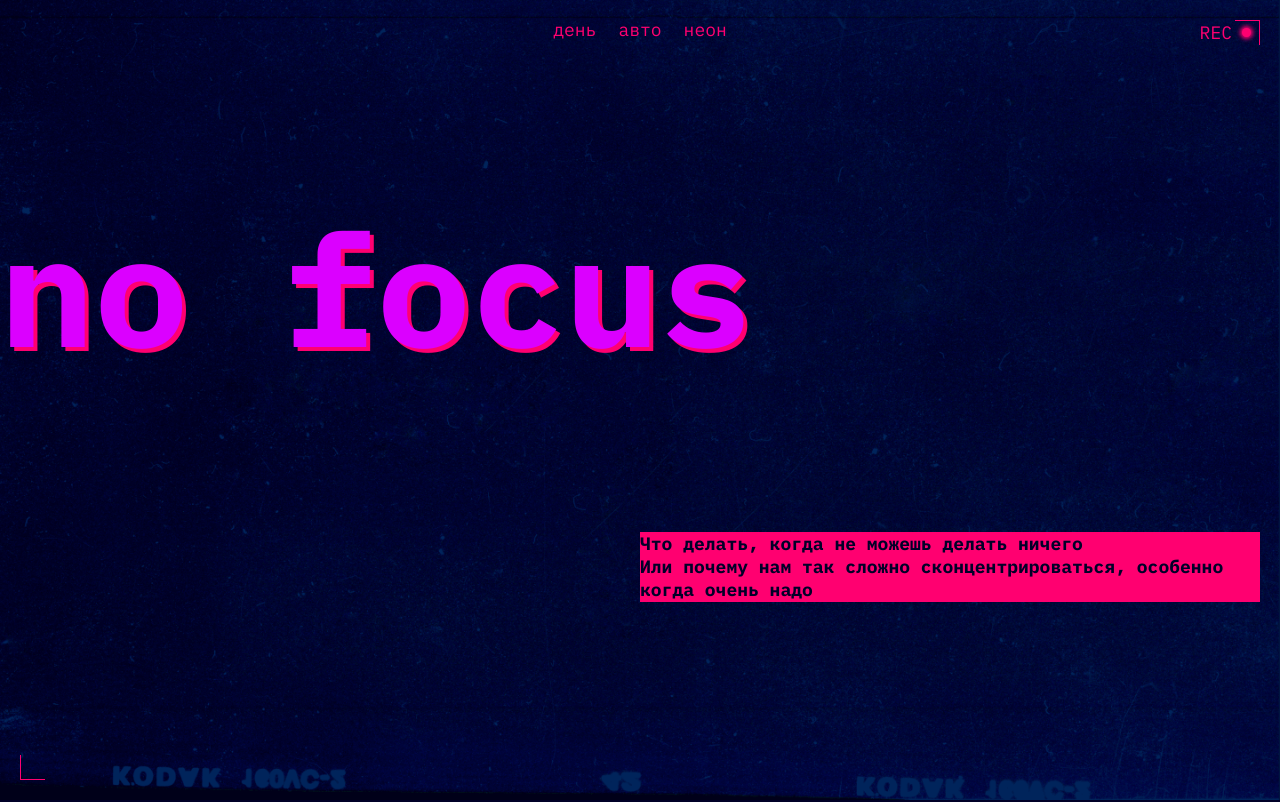
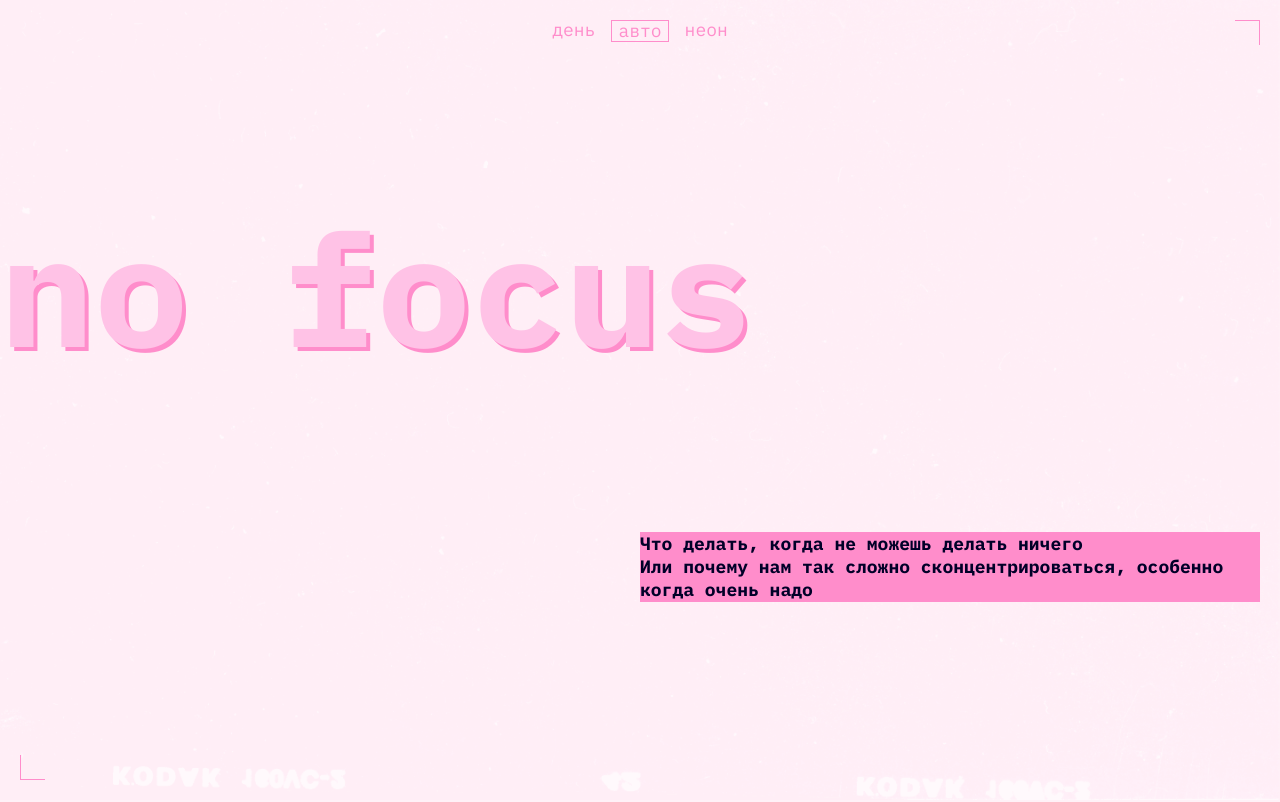
Before and after one commit to murwzz/slozhno-sosredotochitsya-fd, a plain HTML site: page index.html in a window 1280 px wide. Shown: the top 802 px of the page. Drawn offline with Linux system fonts and the light colour scheme.

Commit message:
light-dark-theme

```diff
--- a/styles/dark.css
+++ b/styles/dark.css
@@ -9,4 +9,17 @@
     Так стили написанные ниже будут иметь больший вес,
     чем стили в медиазапросе предпочтений пользователя
   */
+  --bg_img_dark: url("../images/cover-image-dark.png");
+  --accent-color: #FF0070;
+  --bg-color: #000028;
+  --accent-color-text: #F1B2CE;
+  --title-color: #DB00FF;
 }
+
+.theme-dark .header_decor_text {
+  visibility: visible;
+}
+
+.theme-dark .section_title {
+  color: var(--accent-color);
+}
--- a/styles/light.css
+++ b/styles/light.css
@@ -9,4 +9,35 @@
     Так стили написанные ниже будут иметь больший вес,
     чем стили в медиазапросе предпочтений пользователя
   */
+  --bg_img_dark: url("../images/cover-image-light.png");
+  --accent-color: #FF8DCB;
+  --bg-color: #FFF1F7;
+  --accent-color-text: #353430;
+  --title-color: #FFC2E6;
 }
+
+.theme-light .header_decor_text {
+  visibility: hidden;
+}
+
+.theme-light .section_title {
+  color: var(--accent-color-text);
+}
+
+@media (prefers-color-scheme: light) {
+  :root {
+    --bg_img_dark: url("../images/cover-image-light.png");
+    --accent-color: #FF8DCB;
+    --bg-color: #FFF1F7;
+    --accent-color-text: #353430;
+    --title-color: #FFC2E6;
+    }
+
+    .header_decor_text {
+      visibility: hidden;
+    }
+
+    .section_title {
+      color: var(--accent-color-text);
+    }
+}
--- a/styles/style.css
+++ b/styles/style.css
@@ -99,6 +99,11 @@
   border-bottom: 1px solid var(--accent-color);
 }
 
+.header__theme-menu-button_active {
+  pointer-events: none;
+  border: 1px solid var(--accent-color);
+}
+
 .title {
   font-family: 'IBM Plex mono', monospace;
   font-weight: 700;
@@ -106,7 +111,7 @@
   font-size: clamp(7.25rem, 7.0115rem + 1.0178vw, 7.5rem);
   line-height: 83%;
   letter-spacing: 0;
-  color: #DB00FF;
+  color: var(--title-color);
   text-shadow: 4px 4px 0 var(--accent-color);
   justify-self: start;
   align-self: start;
--- a/styles/variables.css
+++ b/styles/variables.css
@@ -7,4 +7,5 @@
   --accent-color: #FF0070;
   --bg-color: #000028;
   --accent-color-text: #F1B2CE;
+  --title-color: #DB00FF;
 }
```
